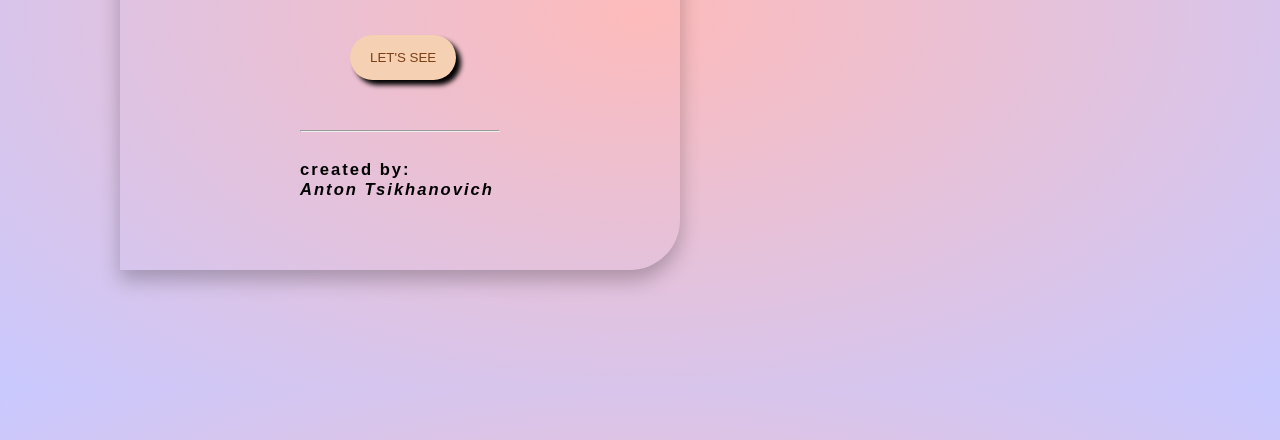
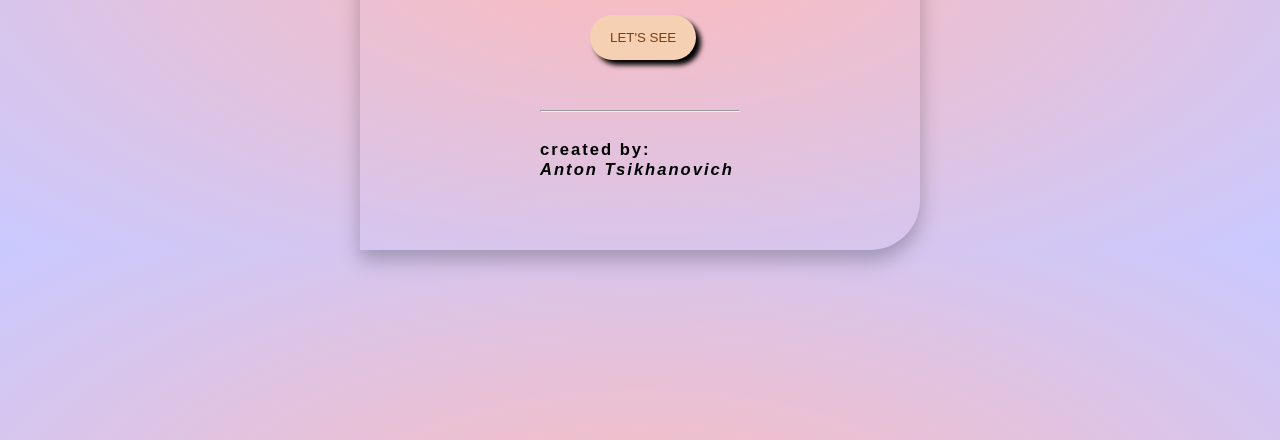
Before and after one commit to AntoniTS999/RESUME, a plain HTML site: page index.html in a window 1280 px wide. Shown: the part 360-800 px from the top of the page. Drawn offline with Linux system fonts and the light colour scheme.

Commit message:
Update realproject.css

```diff
--- a/realproject.css
+++ b/realproject.css
@@ -12,7 +12,8 @@ body {
   width: 200px;
   height: 150px;
   display: block;
-  margin: 120px;
+  margin: auto;
+  margin-top: 100px;
   padding: 180px;
   border-bottom-right-radius: 50px;
   box-shadow: 0 10px 20px rgba(0, 0, 0, 0.25);
```
